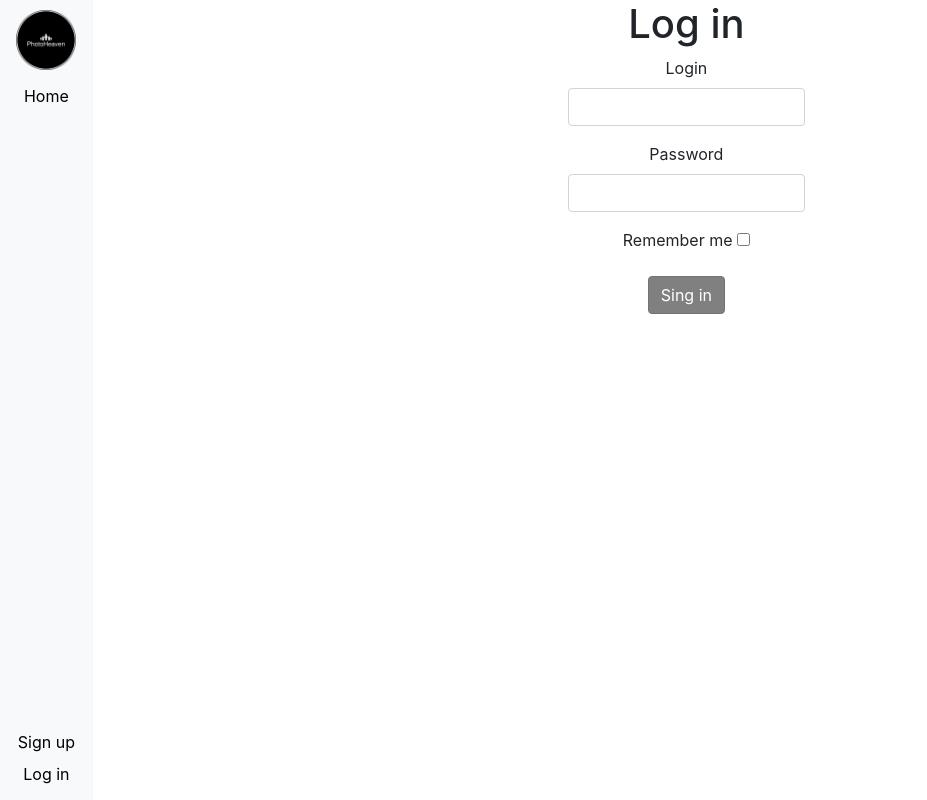
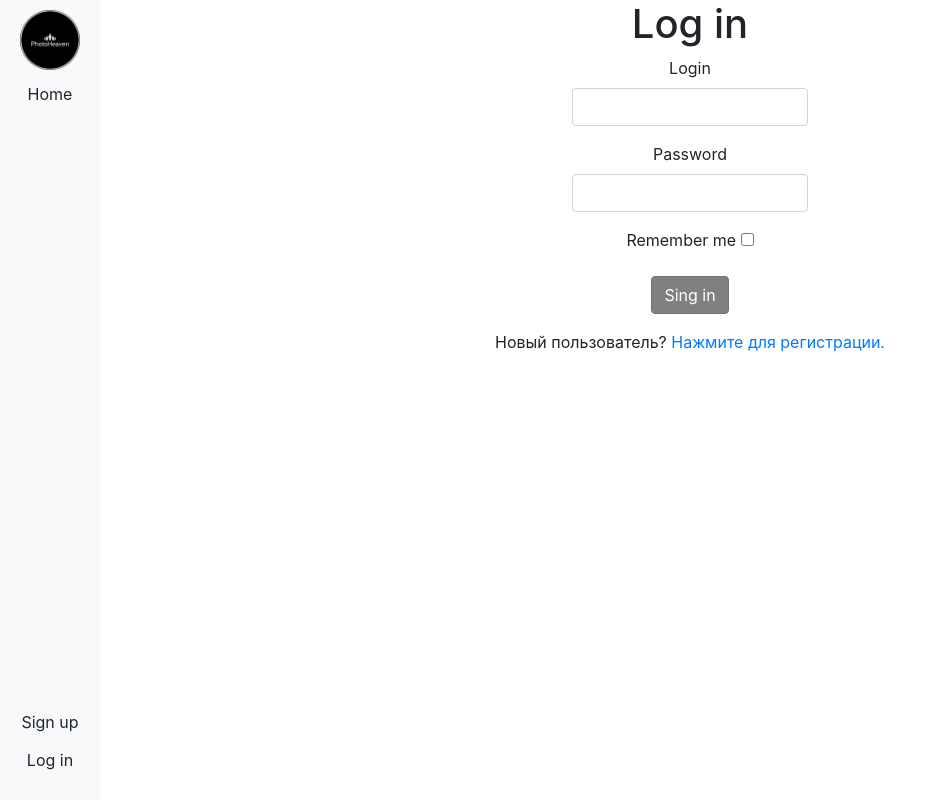
Before and after one commit to Morzevichka/PhotoHeaven, a Flask app: page /login in a window 1280 px wide. Shown: the whole page, without its empty margins (0-927 px from the left). Run offline with Flask 3, Linux system fonts and the light colour scheme; some libraries are stand-ins or nearby versions.

Commit message:
create account page and smaller improvments in code

```diff
--- a/app/routes.py
+++ b/app/routes.py
@@ -46,7 +46,7 @@ def login():
         login_user(user, remember=form.remember_me.data)
         flash('Seccussful Log In', 'success')
         return redirect(url_for("index"))
-    return render_template('login.html', title="Sign in", form=form)
+    return render_template('login.html', title="Log in", form=form)
 
 @app.route("/logout")
 def logout():
@@ -97,8 +97,13 @@ def admin():
         #     db.session.execute(db.table(table_name).delete())
         # db.session.commit()
         # return redirect(url_for("index"))
-    return render_template("root.html", route=action, users=users)
+    return render_template("root.html", route=action, users=users, title="Admin Panel")
 
 @app.route("/account")
 def account():
-    return render_template("base.html", title="Account")
+    list_of_files = [str(f) for f in os.listdir(os.path.join(uploadsdir, str(current_user.id)))]
+    return render_template("account.html", title=current_user.username, photos=list_of_files)
+
+@app.route("/post")
+def makepost():
+    return render_template("base.html", title="Make Post")
--- a/app/templates/base.html
+++ b/app/templates/base.html
@@ -13,42 +13,38 @@
   <style>
     #page_layout {
       display: flex;
-      height: 100%;
     }
 
-    #side_bar {
+    nav#side_bar {
+      height: 100vh;
       width: 100px;
-      height: 100vh;
       display: flex;
       flex-flow: column;
       background-color: #f8f9fa;
+      position: fixed;
     }
 
     .logo {
       display: flex;
       justify-content: center;
       height: 60px;
-      margin-top: 5px;
+      margin: 5px 0 10px 0;
     }
 
-    #vertical_menu a, #bottom-selects a {
-      display: flex;
-      justify-content: center;
-      color: black;
-      padding: 4px;
+    nav ul {
+      list-style: none;
+      padding: 0;
+      text-align: center;
     }
 
-    #vertical_menu {
-      padding-top: 15px;
+    footer#bottom_links {
+      margin: auto 0 5px 0;
     }
 
-    #bottom-selects {
-      margin-top: auto;
-      padding-bottom: 10px;
-    }
-
-    #page_body {
+    aside#page_body {
+      margin-left: 100px;
       width: 100%;
+      height: 100%;
     }
 
     .alert {
@@ -61,28 +57,35 @@
 </head>
 <body>
   <div id="page_layout">
-    <div id="side_bar">
-      <div class="logo">
+    <nav id="side_bar">
+      <header class="logo">
         <img src="{{ url_for('static', filename='favicon.ico') }}", class="logo">
-      </div>
-      <div id="vertical_menu">
-        <a href="{{ url_for('index') }}">Home</a>
+      </header>
+      <nav id="vertical_menu">
+        <ul>
+          <li><a href="{{ url_for('index') }}" class="btn">Home</a></li>
+          <!-- <li><a></a>Search</li> -->
           {% if not current_user.is_anonymous %}
-          <a href="{{ url_for('account') }}">Account</a>
+            <li><a href="{{ url_for('account') }}" class="btn">Account</a></li>
+            <li><a href="{{ url_for('makepost') }}" class="btn">Post</a></li>
           {% endif %}
           {% if current_user.role == "ROOT" %}
-          <a href="{{ url_for('admin') }}">Admin</a>
-        {% endif %}      </div>
-      <div id="bottom-selects">
+            <li><a href="{{ url_for('admin') }}" class="btn">Admin</a></li>
+          {% endif %}
+        </ul>
+      </nav>
+      <footer id="bottom_links">
+        <ul>
           {% if current_user.is_anonymous %}
-          <a href="{{ url_for('register') }}">Sign up</a>
-          <a href="{{ url_for('login') }}">Log in</a>
+            <li><a href="{{ url_for('register') }}" class="btn">Sign up</a></li>
+            <li><a href="{{ url_for('login') }}" class="btn">Log in</a></li>
           {% else %}
-          <a href="{{ url_for('logout') }}">Log out</a>
+            <li><a href="{{ url_for('logout') }}" class="btn">Log out</a></li>
           {% endif %}
-      </div>
-    </div>
-    <div id="page_body">
+        </ul>
+      </footer>
+    </nav>
+    <aside id="page_body">
         {% with messages = get_flashed_messages(with_categories=true) %}
           {% if messages %}
             {% for category, message in messages %}
@@ -93,7 +96,7 @@
           {% endif %}
         {% endwith %}
         {% block app_content %}{% endblock %}
-      </div>
+    </aside>
   </div>
 </body>
 </html>
--- a/app/templates/login.html
+++ b/app/templates/login.html
@@ -1,13 +1,13 @@
 {% extends 'base.html' %}
 {% block style %}
 <style>
-    .login {
+    #login {
         text-align: center;
     }
 </style>
 {% endblock %}
 {% block app_content%}
-<div class="login">
+<div id="login">
     <h1>Log in</h1>
     <form action="", method="post", class="form">
         {{ form.hidden_tag() }}
@@ -27,5 +27,6 @@
             {{ form.submit(class_="btn btn-secondary", style="background-color: #808080; color:white")}}
         </p>
     </form>
+    <p>Новый пользователь? <a href="{{ url_for('register') }}">Нажмите для регистрации.</a></p>
 </div>
 {% endblock %}
```
Also changed, not shown: app/templates/account.html (added, +66 -0 lines), app/templates/root.html (+7 -6 lines), app/static/uploads/10/image.png (added), app/static/uploads/10/image1.png (added), app/static/uploads/10/image2.png (added), app/static/uploads/10/image3.png (added), app/static/uploads/10/pic5.png (added). Lines whose indentation alone changed are shown as unchanged.
